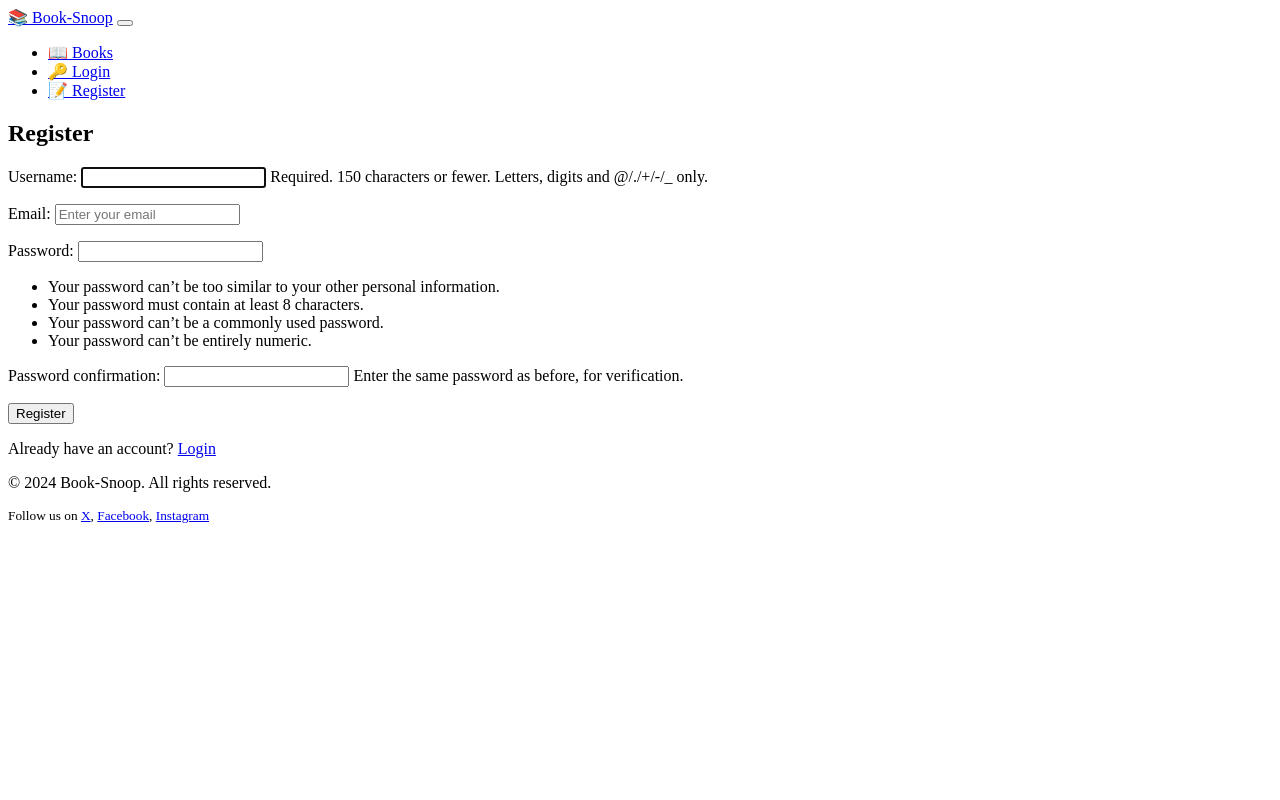
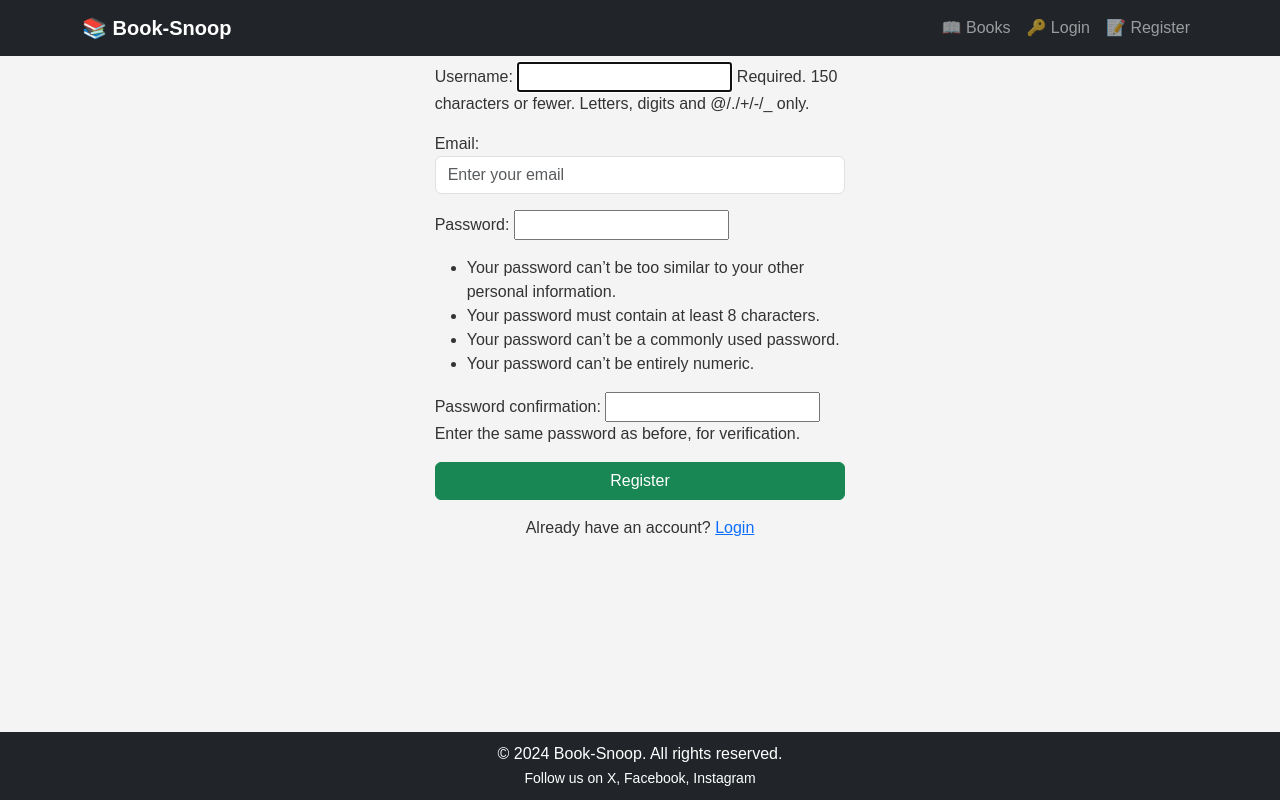
Before and after one commit to Nojhi3/book-snoop, a Django app: page /register/ in a window 1280 px wide. Run offline with Django 5.2, Linux system fonts and the light colour scheme.

Commit message:
updated aesthetics

```diff
--- a/books/templates/base.html
+++ b/books/templates/base.html
@@ -1,3 +1,14 @@
+{% load static %}
+
+<!DOCTYPE html>
+<html lang="en">
+<head>
+    <meta charset="UTF-8">
+    <meta name="viewport" content="width=device-width, initial-scale=1">
+    <title>{% block title %}Books-Snoop{% endblock %}</title>
+    <link rel="stylesheet" href="https://cdn.jsdelivr.net/npm/bootstrap@5.3.0/dist/css/bootstrap.min.css">
+    <link rel="stylesheet" href="{% static 'css/styles.css' %}">
+</head>
 <body>
     <nav class="navbar navbar-expand-md navbar-dark fixed-top bg-dark">
         <div class="container">
@@ -9,8 +20,17 @@
                 <ul class="navbar-nav ms-auto">
                     <li class="nav-item"><a class="nav-link" href="{% url 'book_list' %}">📖 Books</a></li>
                     {% if user.is_authenticated %}
-                        <li class="nav-item"><a class="nav-link" href="#" onclick="document.getElementById('logout-form').submit();">🚪 Logout</a></li>
-                        <li class="nav-item"><a class="nav-link" href="{% url 'cart_detail' %}">🛒 Cart</a></li>
+                        <li class="nav-item">
+                            <form id="logout-form" method="post" action="{% url 'logout' %}" style="display: none;">
+                                {% csrf_token %}
+                            </form>
+                            <a class="nav-link" href="#" onclick="document.getElementById('logout-form').submit();">
+                                🚪 Logout
+                            </a>
+                        </li>
+                        <li class="nav-item">
+                            <a class="nav-link" href="{% url 'cart_detail' %}">🛒 Cart</a>
+                        </li>
                     {% else %}
                         <li class="nav-item"><a class="nav-link" href="{% url 'login' %}">🔑 Login</a></li>
                         <li class="nav-item"><a class="nav-link" href="{% url 'register' %}">📝 Register</a></li>
@@ -19,6 +39,7 @@
             </div>
         </div>
     </nav>
+
 
 <!-- Flash Messages -->
 <div class="container mt-3">
@@ -32,17 +53,25 @@
     {% endif %}
 </div>
 
-    <!-- Main content -->
 <main>
     {% block content %}{% endblock %}
 </main>
 
-    <!-- Footer -->
-    <footer>
-        <p>© 2024 Book-Snoop. All rights reserved.</p>
-        <small>Follow us on <a href="#" class="text-light">X</a>, <a href="#" class="text-light">Facebook</a>, <a href="#" class="text-light">Instagram</a></small>
+
+<footer class="bg-dark text-white text-center">
+    <div class="container">
+        <p class="mb-0">&copy; 2024 Book-Snoop. All rights reserved.</p>
+        <small>Follow us on
+            <a href="https://x.com/" class="text-white text-decoration-none">X</a>,
+            <a href="https://www.facebook.com/" class="text-white text-decoration-none">Facebook</a>,
+            <a href="https://www.instagram.com/" class="text-white text-decoration-none">Instagram</a>
+        </small>
+    </div>
 </footer>
+
 
 <!-- Bootstrap JS -->
 <script src="https://cdn.jsdelivr.net/npm/bootstrap@5.3.0/dist/js/bootstrap.bundle.min.js"></script>
+
 </body>
+</html>
```
Lines whose indentation alone changed are shown as unchanged.
